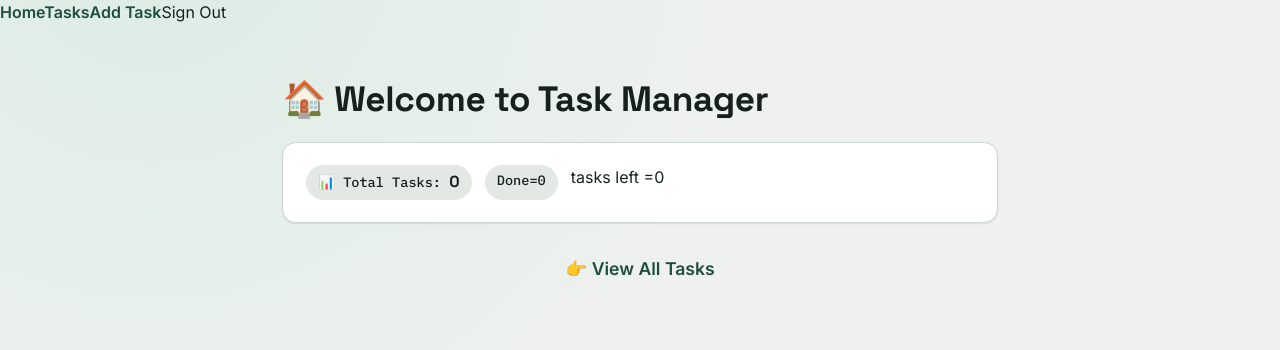
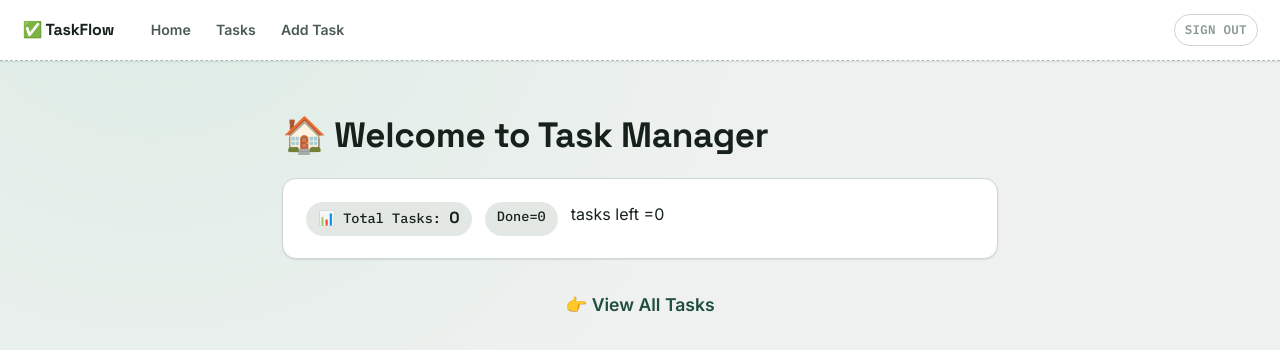
Before and after one commit to ahmadhashemismail/Tasks1, a React (Vite) app in the folder client/: page / in a window 1280 px wide. Shown: the top 350 px of the page. Built offline with nearby package versions, Linux system fonts and the light colour scheme; no server answers; sample sign-in values are in the browser's storage.

Commit message:
update in css

```diff
--- a/client/src/App.css
+++ b/client/src/App.css
@@ -7,6 +7,84 @@
   max-width: 760px;
   margin: 0 auto;
   padding: var(--space-5) var(--space-3) var(--space-5);
+}
+
+/* ---------------------------------------------------------
+   Top nav (App.jsx)
+--------------------------------------------------------- */
+.nav {
+  position: sticky;
+  top: 0;
+  z-index: 20;
+  display: flex;
+  align-items: center;
+  gap: var(--space-3);
+  padding: 0.9em var(--space-3);
+  background: var(--surface);
+  border-bottom: 1.5px dashed var(--line-strong);
+  box-shadow: var(--shadow-sm);
+}
+
+/* brand mark, drawn purely in CSS ahead of the route links */
+.nav::before {
+  content: "✅ TaskFlow";
+  font-family: var(--font-display);
+  font-weight: 700;
+  font-size: 1rem;
+  color: var(--ink);
+  letter-spacing: -0.01em;
+  margin-right: var(--space-2);
+  white-space: nowrap;
+}
+
+.nav a {
+  position: relative;
+  color: var(--ink-soft);
+  font-weight: 600;
+  font-size: 0.88rem;
+  text-decoration: none;
+  padding: 0.3em 0.1em;
+}
+.nav a::after {
+  content: "";
+  position: absolute;
+  left: 0;
+  right: 100%;
+  bottom: -2px;
+  height: 2px;
+  background: var(--accent);
+  border-radius: 2px;
+  transition: right 0.18s ease;
+}
+.nav a:hover {
+  color: var(--ink);
+  text-decoration: none;
+}
+.nav a:hover::after { right: 0; }
+
+.nav span {
+  font-family: var(--font-mono);
+  font-size: 0.78rem;
+  font-weight: 600;
+  letter-spacing: 0.02em;
+  text-transform: uppercase;
+  padding: 0.4em 0.8em;
+  border: 1.5px solid var(--line);
+  border-radius: 999px;
+  transition: border-color 0.15s ease, color 0.15s ease, background 0.15s ease;
+}
+.nav span:hover {
+  color: var(--rust) !important;
+  border-color: #dcae9c;
+  background: var(--rust-bg);
+}
+
+@media (max-width: 560px) {
+  .nav {
+    flex-wrap: wrap;
+    gap: var(--space-2) var(--space-3);
+  }
+  .nav::before { width: 100%; margin-right: 0; }
 }
 
 /* ---------------------------------------------------------
--- a/client/src/index.css
+++ b/client/src/index.css
@@ -30,6 +30,7 @@
 
   --line: #cdd7d1;
   --line-strong: #aebcb4;
+  --text-muted: #8a9992;    /* referenced inline in App.jsx (sign-out) */
 
   --shadow-sm: 0 1px 2px rgba(22, 33, 28, 0.06), 0 1px 1px rgba(22, 33, 28, 0.04);
   --shadow-md: 0 6px 20px rgba(22, 33, 28, 0.10);
```
